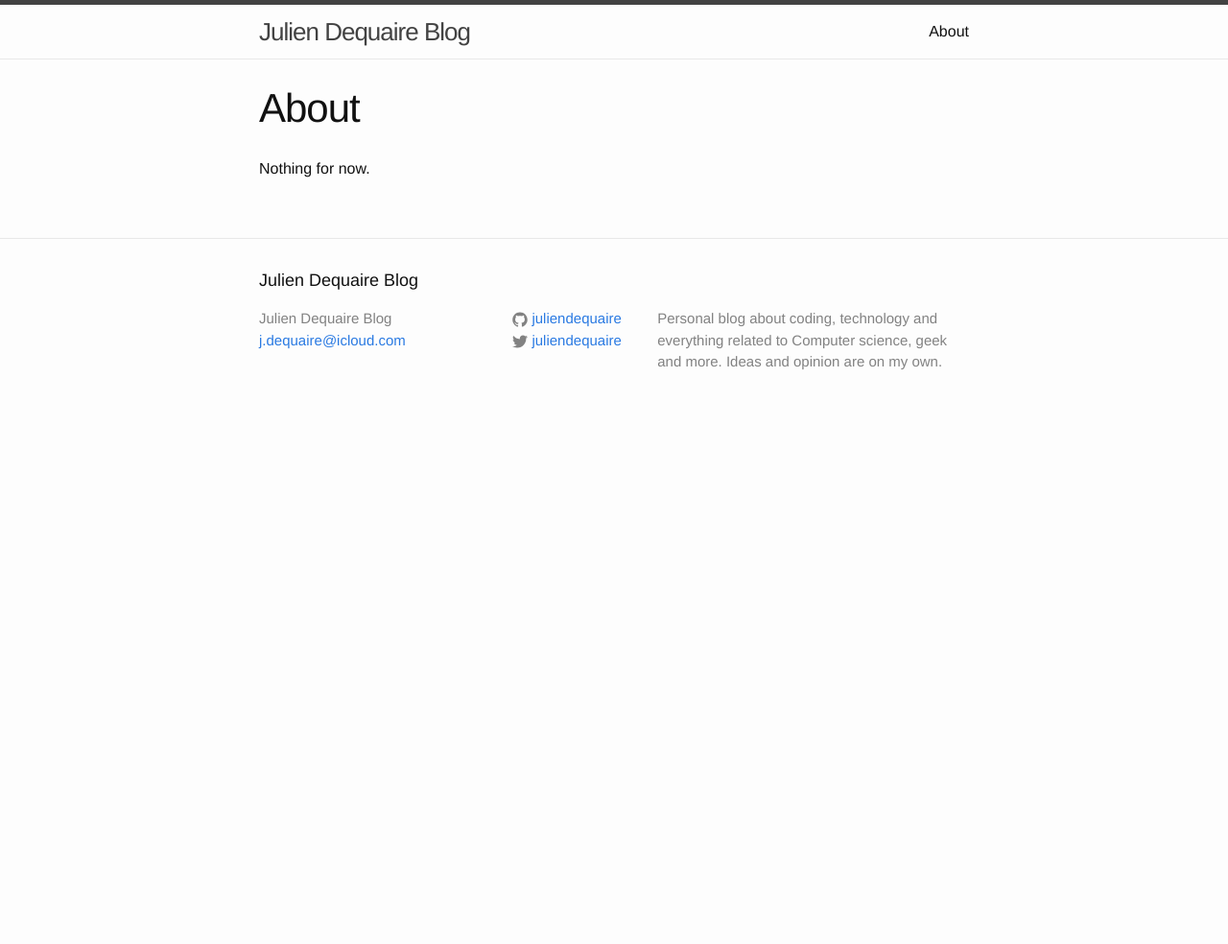
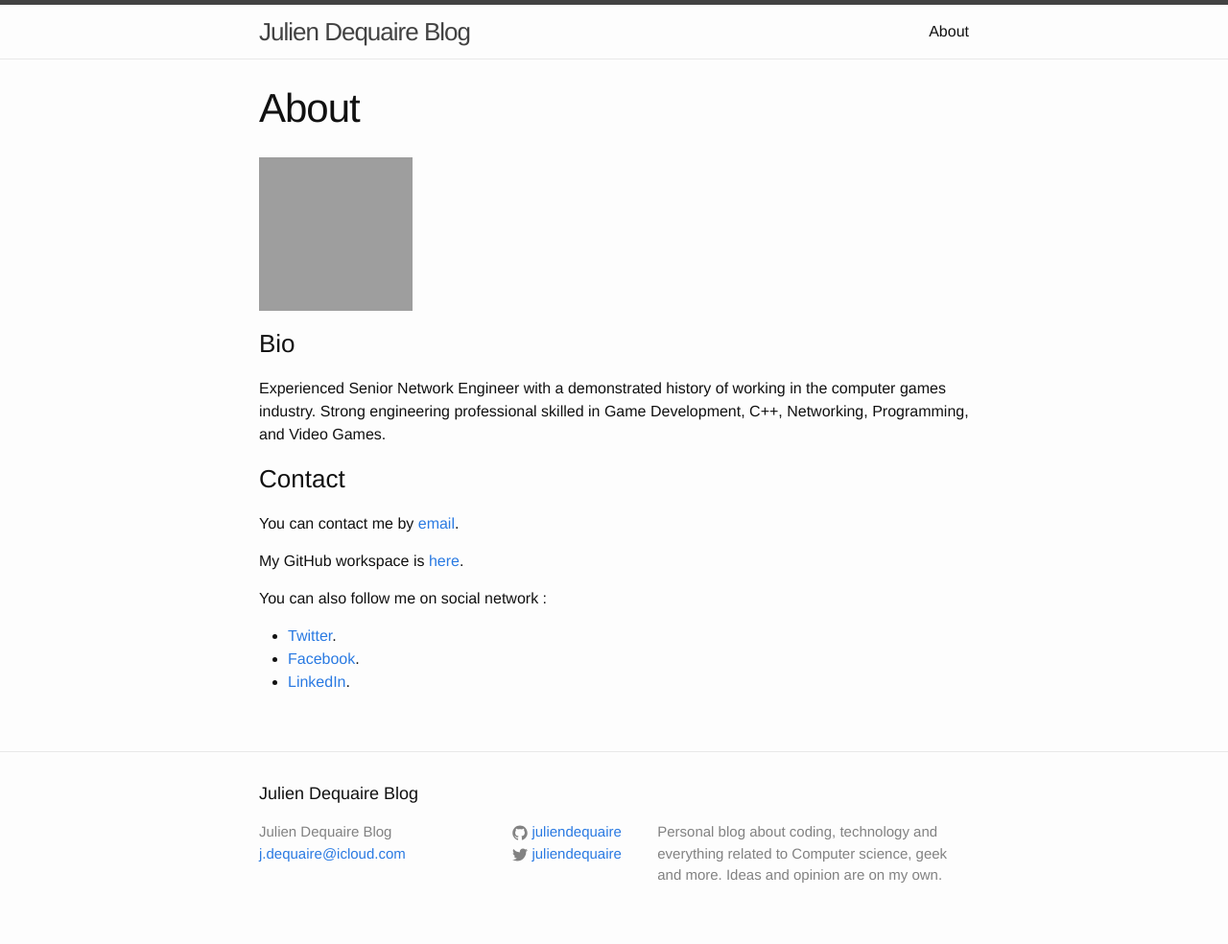
Before and after one commit to juliendequaire/juliendequaire.github.io, a Jekyll site: the page built from about.md, in a window 1280 px wide. Shown: the whole page at 96% size. Built offline with Jekyll 4.4.1, drawn with Linux system fonts in a browser that asks for light colours; before the commit the page ends 900 px from its top, so only the background shows below that; grey boxes are pictures that could not be loaded.

Commit message:
Add About page with contact, gravatar and links (social, github, etc...)

```diff
--- a/about.md
+++ b/about.md
@@ -4,4 +4,18 @@ title: About
 permalink: /about/
 ---
 
-Nothing for now.
+![Gravatar](https://avatars2.githubusercontent.com/u/13102608?s=160&v=4)
+
+### Bio
+Experienced Senior Network Engineer with a demonstrated history of working in the computer games industry. Strong engineering professional skilled in Game Development, C++, Networking, Programming, and Video Games.
+
+### Contact
+
+You can contact me by [email](mailto:j.dequaire@icloud.com).
+
+My GitHub workspace is [here](https//github.com/juliendequaire).
+
+You can also follow me on social network :
+- [Twitter](https://twitter.com/juliendequaire).
+- [Facebook](https://facebook.com/juliendequaire).
+- [LinkedIn](https://www.linkedin.com/in/juliendequaire).
```
Also changed, not shown: 2 other files.
